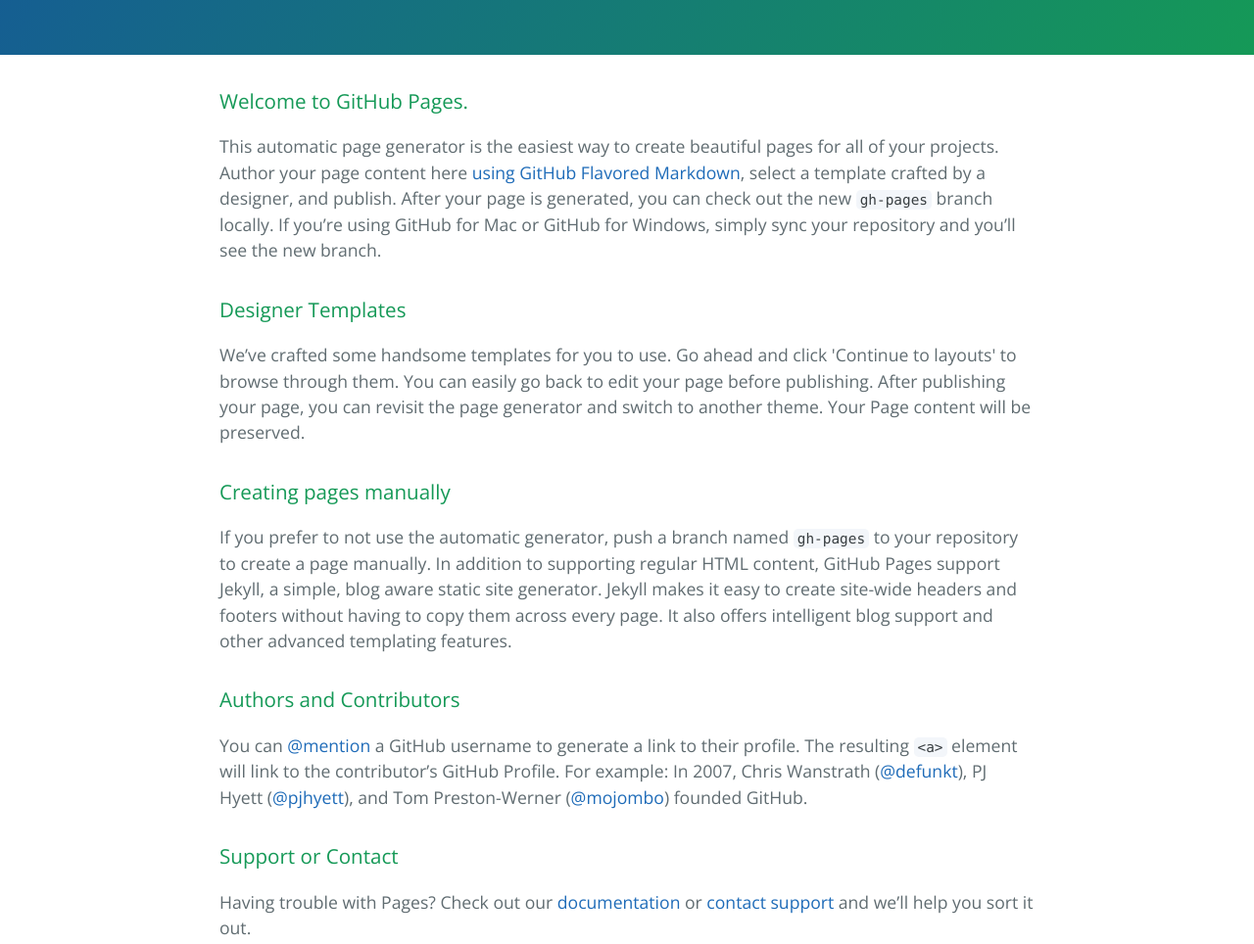
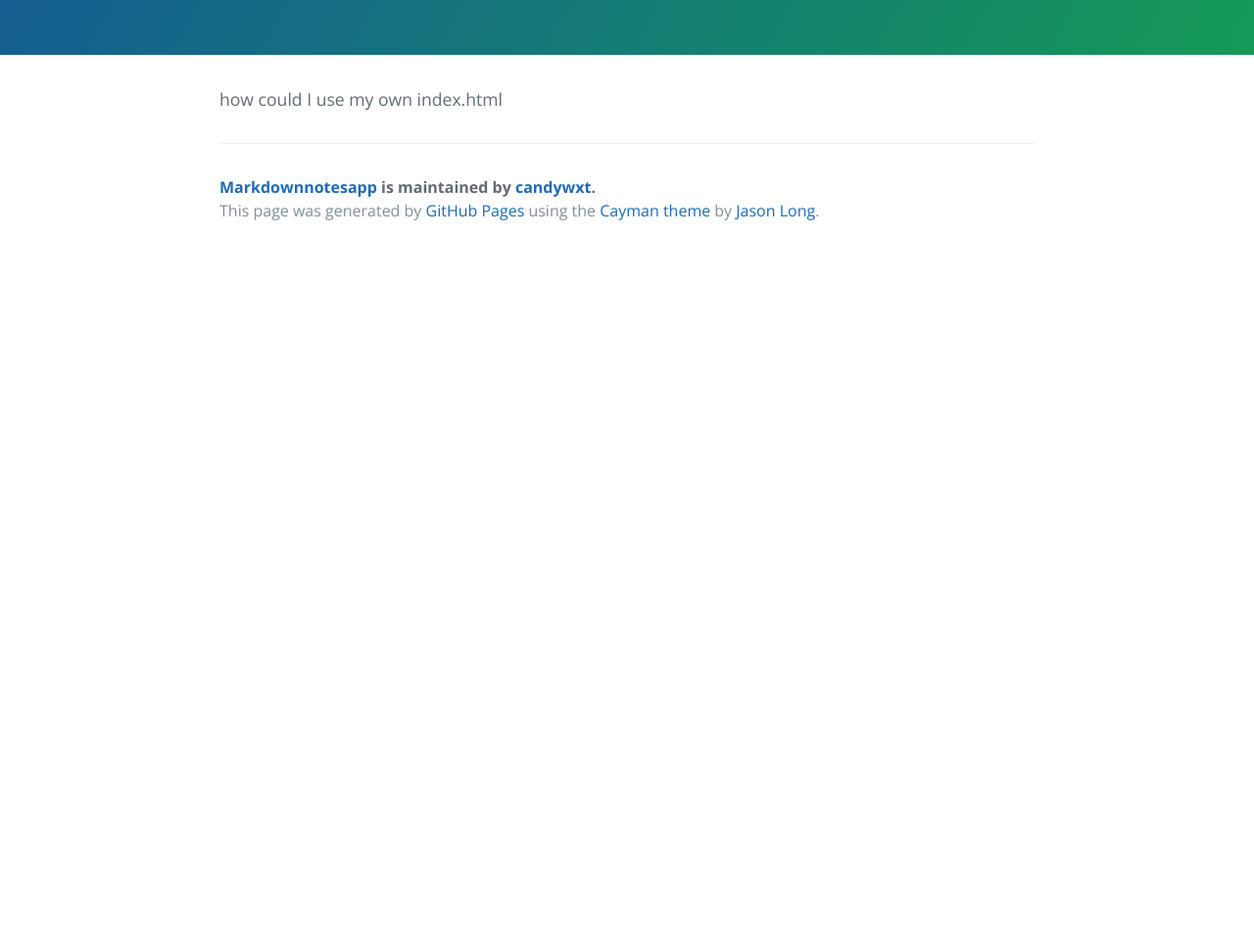
Before and after one commit to candywxt/MarkdownNotesApp, a plain HTML site: page index.html in a window 1280 px wide. Shown: the part 280-1244 px from the top of the page at 98% size. After the commit the page ends 800 px from the top, so only its background shows below. Drawn offline with nearby package versions, Linux system fonts and the light colour scheme.

```diff
--- a/index.html
+++ b/index.html
@@ -19,30 +19,7 @@
     </section>
 
     <section class="main-content">
-      <h3>
-<a id="welcome-to-github-pages" class="anchor" href="#welcome-to-github-pages" aria-hidden="true"><span class="octicon octicon-link"></span></a>Welcome to GitHub Pages.</h3>
-
-<p>This automatic page generator is the easiest way to create beautiful pages for all of your projects. Author your page content here <a href="https://guides.github.com/features/mastering-markdown/">using GitHub Flavored Markdown</a>, select a template crafted by a designer, and publish. After your page is generated, you can check out the new <code>gh-pages</code> branch locally. If you’re using GitHub for Mac or GitHub for Windows, simply sync your repository and you’ll see the new branch.</p>
-
-<h3>
-<a id="designer-templates" class="anchor" href="#designer-templates" aria-hidden="true"><span class="octicon octicon-link"></span></a>Designer Templates</h3>
-
-<p>We’ve crafted some handsome templates for you to use. Go ahead and click 'Continue to layouts' to browse through them. You can easily go back to edit your page before publishing. After publishing your page, you can revisit the page generator and switch to another theme. Your Page content will be preserved.</p>
-
-<h3>
-<a id="creating-pages-manually" class="anchor" href="#creating-pages-manually" aria-hidden="true"><span class="octicon octicon-link"></span></a>Creating pages manually</h3>
-
-<p>If you prefer to not use the automatic generator, push a branch named <code>gh-pages</code> to your repository to create a page manually. In addition to supporting regular HTML content, GitHub Pages support Jekyll, a simple, blog aware static site generator. Jekyll makes it easy to create site-wide headers and footers without having to copy them across every page. It also offers intelligent blog support and other advanced templating features.</p>
-
-<h3>
-<a id="authors-and-contributors" class="anchor" href="#authors-and-contributors" aria-hidden="true"><span class="octicon octicon-link"></span></a>Authors and Contributors</h3>
-
-<p>You can <a href="https://github.com/blog/821" class="user-mention">@mention</a> a GitHub username to generate a link to their profile. The resulting <code>&lt;a&gt;</code> element will link to the contributor’s GitHub Profile. For example: In 2007, Chris Wanstrath (<a href="https://github.com/defunkt" class="user-mention">@defunkt</a>), PJ Hyett (<a href="https://github.com/pjhyett" class="user-mention">@pjhyett</a>), and Tom Preston-Werner (<a href="https://github.com/mojombo" class="user-mention">@mojombo</a>) founded GitHub.</p>
-
-<h3>
-<a id="support-or-contact" class="anchor" href="#support-or-contact" aria-hidden="true"><span class="octicon octicon-link"></span></a>Support or Contact</h3>
-
-<p>Having trouble with Pages? Check out our <a href="https://help.github.com/pages">documentation</a> or <a href="https://github.com/contact">contact support</a> and we’ll help you sort it out.</p>
+      <p>how could I use my own index.html</p>
 
       <footer class="site-footer">
         <span class="site-footer-owner"><a href="https://github.com/candywxt/MarkdownNotesApp">Markdownnotesapp</a> is maintained by <a href="https://github.com/candywxt">candywxt</a>.</span>
```
Also changed, not shown: params.json (+1 -1 lines).
